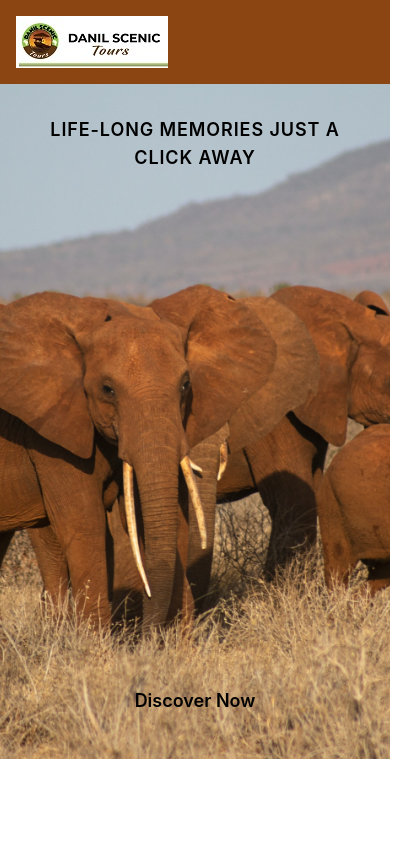
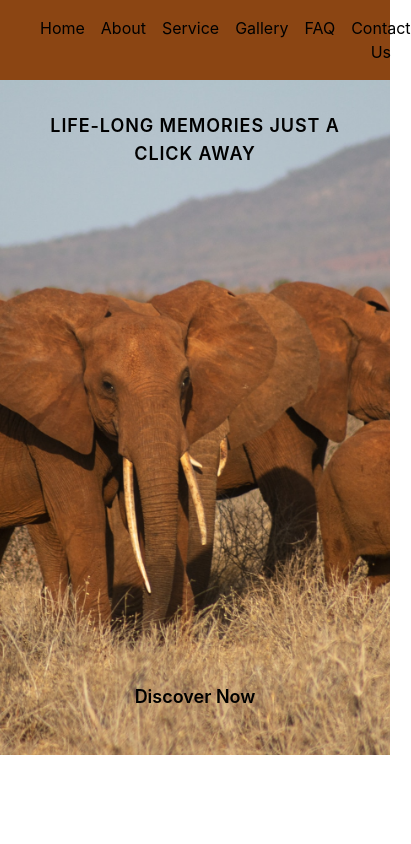
Before and after one commit to AlexIrungu/final-tours, a React (Create React App) app: page /home in a window 390 px wide. Shown: the top 844 px of the page, 411 px wide, since content can reach past the window. Built offline with nearby package versions, Linux system fonts and the light colour scheme.

Commit message:
updated nav

```diff
--- a/src/components/Navbar.js
+++ b/src/components/Navbar.js
@@ -1,7 +1,6 @@
 import React, { useState } from "react";
 import { Link } from "react-router-dom";
 import logo from "./logo.png";
-import './Navbar.css'
 
 const Navbar = () => {
   const [isMenuOpen, setMenuOpen] = useState(false);
@@ -17,11 +16,11 @@ const Navbar = () => {
           <img src={logo} alt="Logo" className="w-25" />
         </Link>
         <button
-          className={`menu-button ${isMenuOpen ? "open" : ""}`}
+          className={`menu-button show-menu-button lg:hidden`}
           onClick={toggleMenu}
         >
           <svg
-            className="menu-icon w-6 h-6 fill-current"
+            className={`w-6 h-6 fill-current ${isMenuOpen ? "text-white" : "text-black"}`}
             viewBox="0 0 24 24"
             xmlns="http://www.w3.org/2000/svg"
           >
@@ -29,50 +28,50 @@ const Navbar = () => {
           </svg>
         </button>
         <div
-          className={`menu sm:flex ${isMenuOpen ? "block" : "hidden"}`}
+          className={`menu lg:flex ${isMenuOpen ? "block" : "show"} transition-all duration-500`}
         >
-          <ul className="menu-list flex space-x-4">
+          <ul className="menu-list flex space-x-4 lg:space-x-8">
             <li className="menu-item">
-              <Link to="/home" className="menu-link hover:text-blue-300">
+              <Link to="/home" className="menu-link hover:text-green-600">
                 Home
               </Link>
             </li>
             <li className="menu-item">
-              <Link to="/about" className="menu-link hover:text-blue-300">
+              <Link to="/about" className="menu-link hover:text-green-600">
                 About
               </Link>
             </li>
             <li className="menu-item">
-              <Link to="/service" className="menu-link hover:text-blue-300">
+              <Link to="/service" className="menu-link hover:text-green-600">
                 Service
               </Link>
             </li>
             <li className="menu-item">
-              <Link to="/gallery" className="menu-link hover:text-blue-300">
+              <Link to="/gallery" className="menu-link hover:text-green-600">
                 Gallery
               </Link>
             </li>
             <li className="menu-item">
-              <Link to="/faq" className="menu-link hover:text-blue-300">
+              <Link to="/faq" className="menu-link hover:text-green-600">
                 FAQ
               </Link>
             </li>
             {/* Uncomment this section when you have the "Tours" page */}
             {/* <li className="menu-item">
-              <Link to="/tours" className="menu-link hover:text-blue-300">
+              <Link to="/tours" className="menu-link hover:text-green-600">
                 Tours
               </Link>
             </li> */}
             <li className="menu-item">
-              <Link to="/contact" className="menu-link hover:text-blue-300">
+              <Link to="/contact" className="menu-link hover:text-green-600">
                 Contact Us
               </Link>
             </li>
-            <li className="menu-item">
-              <Link to="/calendar" className="menu-link hover:text-blue-300">
+            {/* <li className="menu-item">
+              <Link to="/calendar" className="menu-link hover:text-green-600">
                 Book Now
               </Link>
-            </li>
+            </li> */}
           </ul>
         </div>
       </div>
```
